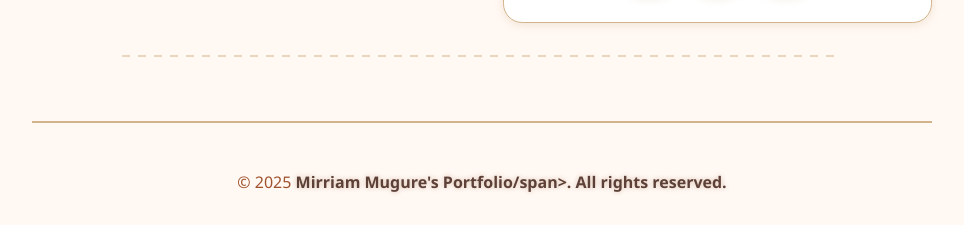
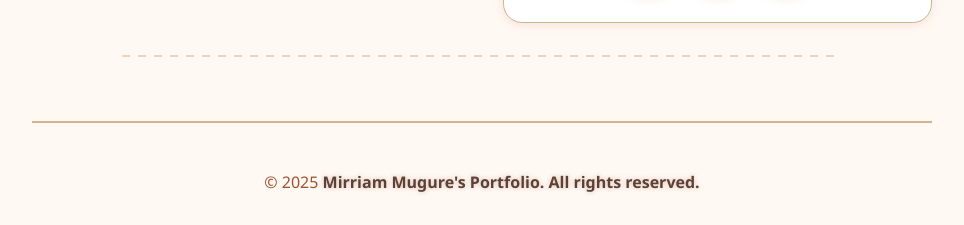
Before and after one commit to konzolaw/mirri-web, a plain HTML site: page index.html in a window 1280 px wide. Shown: the part 5228-5453 px from the top of the page, without its empty margins (158-1122 px from the left). Drawn offline with Linux system fonts and the light colour scheme.

Commit message:
Update index.html

```diff
--- a/index.html
+++ b/index.html
@@ -726,7 +726,7 @@
         </section>
 
         <footer>
-            <p>&copy; 2025 <span class="glow">Mirriam Mugure's Portfolio/span>. All rights reserved.</p>
+            <p>&copy; 2025 <span class="glow">Mirriam Mugure's Portfolio. All rights reserved.</p>
         </footer>
     </div>
     <script src="script.js"></script>
```
